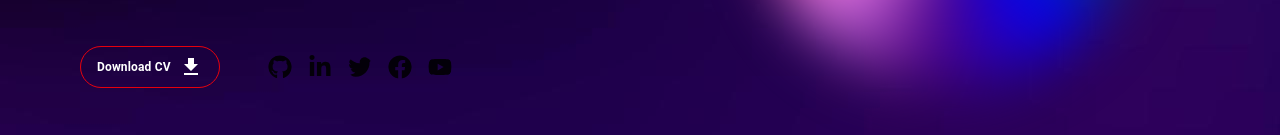
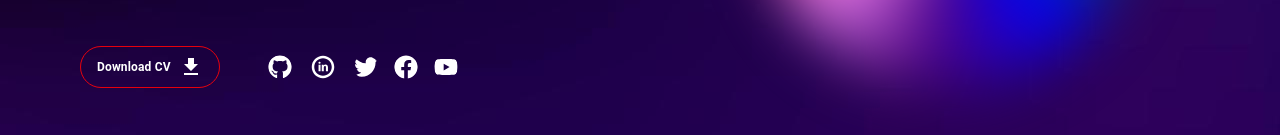
Before and after one commit to Nazrul144/nazrul-portfolio, a Next.js app: page / in a window 1280 px wide. Shown: the part 484-619 px from the top of the page. Built offline with nearby package versions, Linux system fonts and the light colour scheme.

Commit message:
Home page done

```diff
--- a/src/components/homePage/Header.jsx
+++ b/src/components/homePage/Header.jsx
@@ -8,12 +8,10 @@ import { useCallback } from "react";
 import Particles from "react-particles";
 import { loadSlim } from "tsparticles-slim";
 import { FaFacebook, FaGithub, FaLinkedinIn, FaTwitter, FaYoutube } from "react-icons/fa";
-import { BsLinkedin } from "react-icons/bs";
+import { TiSocialLinkedinCircular } from "react-icons/ti";
 
 const Header = () => {
-
   const [showFullText, setShowFullText] = useState(false);
-
 
   const particlesInit = useCallback(async (engine) => {
     console.log(engine);
@@ -149,39 +147,59 @@ const Header = () => {
               Hi, I’m Nazrul Islam, a passionate Frontend Web Developer from Bangladesh. I specialize in building seamless,
               user-friendly web applications using modern technologies like HTML, CSS, Tailwind CSS, JavaScript, React, Next.js,
               Firebase, Express, and MongoDB. With a strong focus on performance, usability, and design, I craft web experiences
-              that enhance user engagement. {
-                showFullText && (
-                  <span> I thrive in collaborative environments, aligning technical solutions with project
-                  goals to deliver innovative and efficient applications. I’m always open to new opportunities and collaborations in
-                  web development. Feel free to connect with me at nazrulislam.cse28@gmail.com to discuss potential projects.</span>
-                )
-              }
+              that enhance user engagement.{" "}
+              {showFullText && (
+                <span>
+                  {" "}
+                  I thrive in collaborative environments, aligning technical solutions with project goals to deliver innovative
+                  and efficient applications. I’m always open to new opportunities and collaborations in web development. Feel
+                  free to connect with me at nazrulislam.cse28@gmail.com to discuss potential projects.
+                </span>
+              )}
             </p>
-            <button onClick={()=> setShowFullText(!showFullText)} className="border-[1px] text-white rounded-full text-xs border-red-600 px-4 py-2 bg-transparent font-bold  cursor-pointer mt-4 hover:bg-pink-600 hover:shadow-[0_0_20px_5px_rgba(236,72,153,0.6)] transition-all duration-300 ease-in-out">
-              {
-               showFullText ? "Read Less" : "Read More"
-              }
+            <button
+              onClick={() => setShowFullText(!showFullText)}
+              className="border-[1px] text-white rounded-full text-xs border-red-600 px-4 py-2 bg-transparent font-bold  cursor-pointer mt-4 hover:bg-pink-600 hover:shadow-[0_0_20px_5px_rgba(236,72,153,0.6)] transition-all duration-300 ease-in-out"
+            >
+              {showFullText ? "Read Less" : "Read More"}
             </button>
 
             <div className="flex items-center gap-12">
               <div>
-              <button className="border-[1px] text-white rounded-full text-xs border-red-600 px-4 py-2 bg-transparent font-bold flex gap-2 items-center hover:bg-pink-600 hover:shadow-[0_0_20px_5px_rgba(236,72,153,0.6)] transition-all duration-300 ease-in-out mt-12">
-              <a className="flex items-center gap-2" href="/cover/cv.pdf" download="cv">
-                Download CV <FileDownload  />
-              </a>
-            </button>
+                <button className="border-[1px] text-white rounded-full text-xs border-red-600 px-4 py-2 bg-transparent font-bold flex gap-2 items-center hover:bg-pink-600 hover:shadow-[0_0_20px_5px_rgba(236,72,153,0.6)] transition-all duration-300 ease-in-out mt-12">
+                  <a className="flex items-center gap-2" href="/cover/cv.pdf" download="cv">
+                    Download CV <FileDownload />
+                  </a>
+                </button>
               </div>
               <div className="mt-12 flex gap-4 items-center">
-             <a href="https://github.com/Nazrul144" target="_blank"><FaGithub className="text-2xl hover:bg-pink-600 rounded-full hover:shadow-[0_0_20px_5px_rgba(236,72,153,0.6)] transition-all duration-300 ease-in-out hover:text-3xl"/></a>
+                <a href="https://github.com/Nazrul144" target="_blank">
+                  <FaGithub
+                    className="text-2xl rounded-full text-white transition-all duration-300 ease-in-out hover:shadow-[0_0_15px_4px_rgba(236,72,153,0.6)] hover:scale-110 hover:text-3xl"/>
+                </a>
 
-             <a href="https://www.linkedin.com/in/nazrul-islam-a6080730b" target="_blank"><FaLinkedinIn className="text-2xl hover:bg-pink-600  hover:shadow-[0_0_20px_5px_rgba(236,72,153,0.6)] transition-all duration-300 ease-in-out"/></a>
+                <a href="https://www.linkedin.com/in/nazrul-islam-a6080730b" target="_blank">
+                  <TiSocialLinkedinCircular
+                    className="text-3xl rounded-full text-white transition-all duration-300 ease-in-out hover:shadow-[0_0_15px_4px_rgba(236,72,153,0.6)] hover:scale-110 hover:text-3xl"/>
+                </a>
 
-              <a href="https://x.com/Nazrul211002144" target="_blank"><FaTwitter className="text-2xl hover:bg-pink-600 rounded-full hover:shadow-[0_0_20px_5px_rgba(236,72,153,0.6)] transition-all duration-300 ease-in-out hover:text-3xl"/></a>
+                <a href="https://x.com/Nazrul211002144" target="_blank">
+                  <FaTwitter
+                    className="text-2xl rounded-full text-white transition-all duration-300 ease-in-out hover:shadow-[0_0_15px_4px_rgba(236,72,153,0.6)] hover:scale-110 hover:text-3xl"
+                  />
+                </a>
 
-              <a href="https://www.facebook.com/profile.php?id=100007196595674" target="_blank"><FaFacebook className="text-2xl hover:bg-pink-600 rounded-full hover:shadow-[0_0_20px_5px_rgba(236,72,153,0.6)] transition-all duration-300 ease-in-out hover:text-3xl"/></a>
+                <a href="https://www.facebook.com/profile.php?id=100007196595674" target="_blank">
+                  <FaFacebook
+                    className="text-2xl rounded-full text-white transition-all duration-300 ease-in-out hover:shadow-[0_0_15px_4px_rgba(236,72,153,0.6)] hover:scale-110 hover:text-3xl"
+                  />
+                </a>
 
-              <a href="https://www.youtube.com/@GKWORLD-kw1zv" target="_blank"><FaYoutube className="text-2xl hover:bg-pink-600 rounded-full hover:shadow-[0_0_20px_5px_rgba(236,72,153,0.6)] transition-all duration-300 ease-in-out hover:text-3xl"/>
-              </a>
+                <a href="https://www.youtube.com/@GKWORLD-kw1zv" target="_blank">
+                  <FaYoutube
+                    className="text-2xl rounded-full text-white transition-all duration-300 ease-in-out hover:shadow-[0_0_15px_4px_rgba(236,72,153,0.6)] hover:scale-110 hover:text-3xl"
+                  />
+                </a>
               </div>
             </div>
           </div>
```
